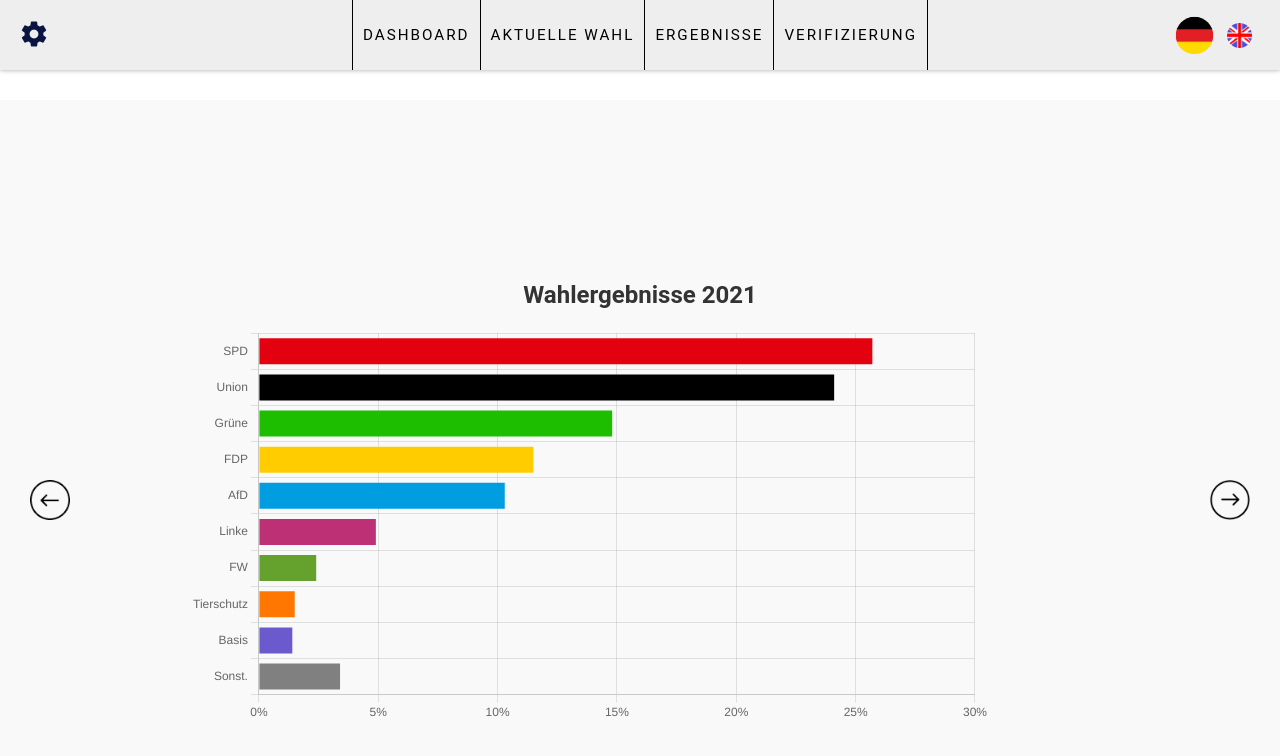
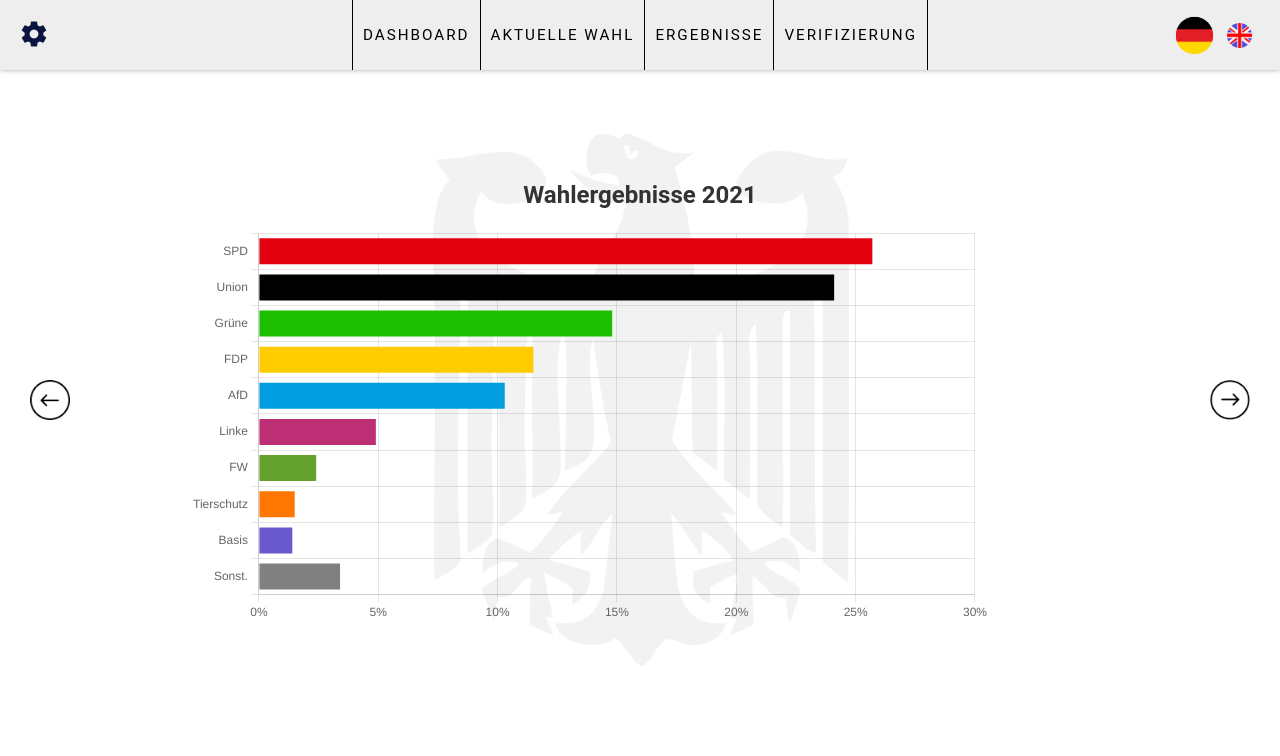
Before and after one commit to nilsgnh/PBO-Wahlplattform, a Vue app in the folder wahlapp/: page /ergebnisse in a window 1280 px wide. Shown: the top 756 px of the page. Built offline with nearby package versions, Linux system fonts and the light colour scheme; what markdown-it-attrs would draw is missing.

Commit message:
Höhe von Ergebnissview angepasst und Hintergrundfarbe entfernt

```diff
--- a/wahlapp/src/views/ErgebnisseView.vue
+++ b/wahlapp/src/views/ErgebnisseView.vue
@@ -82,11 +82,10 @@ const handleNavigation = (direction: 'next' | 'previous') => {
   justify-content: space-between; /* Buttons und Diagramme gleichmäßig verteilen */
   width: 100%; /* Nimmt volle Breite des Elternelements ein */
   max-width: 1980px; /* Begrenzung der maximalen Breite */
-  height: 800px; /* Feste Höhe für Layout-Stabilität */
+  height: 600px; /* Feste Höhe für Layout-Stabilität */
   padding: 20px; /* Innenabstand */
   box-sizing: border-box; /* Inklusive Padding in die Breite/Höhe */
   position: relative; /* Ermöglicht absolute Positionierung von Buttons */
-  background-color: #f9f9f9; /* Hintergrundfarbe (hellgrau) */
   overflow: hidden; /* Verhindert, dass Inhalte aus dem Container hinausragen */
   margin: 0 auto; /* Zentriert den Container horizontal */
 }
```
